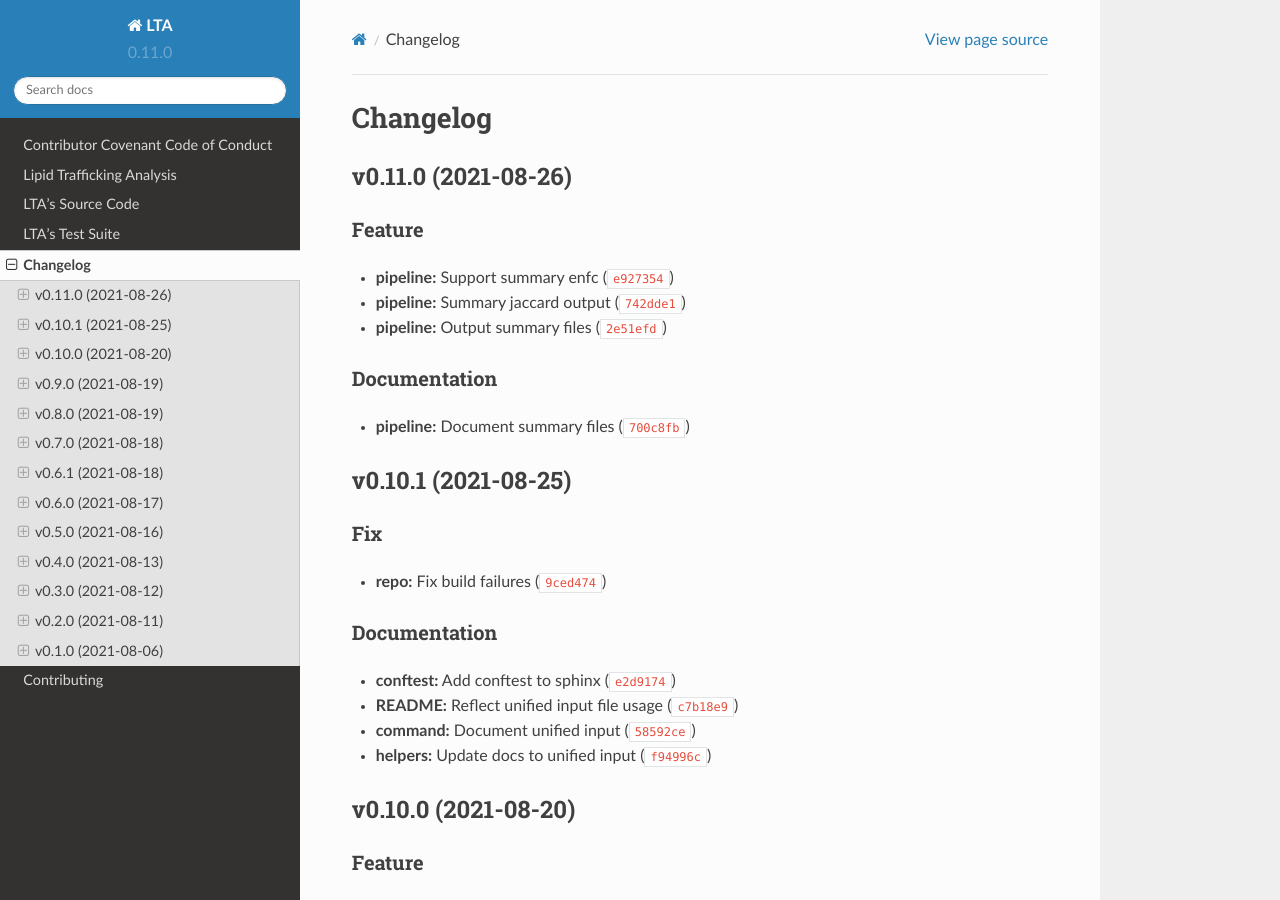
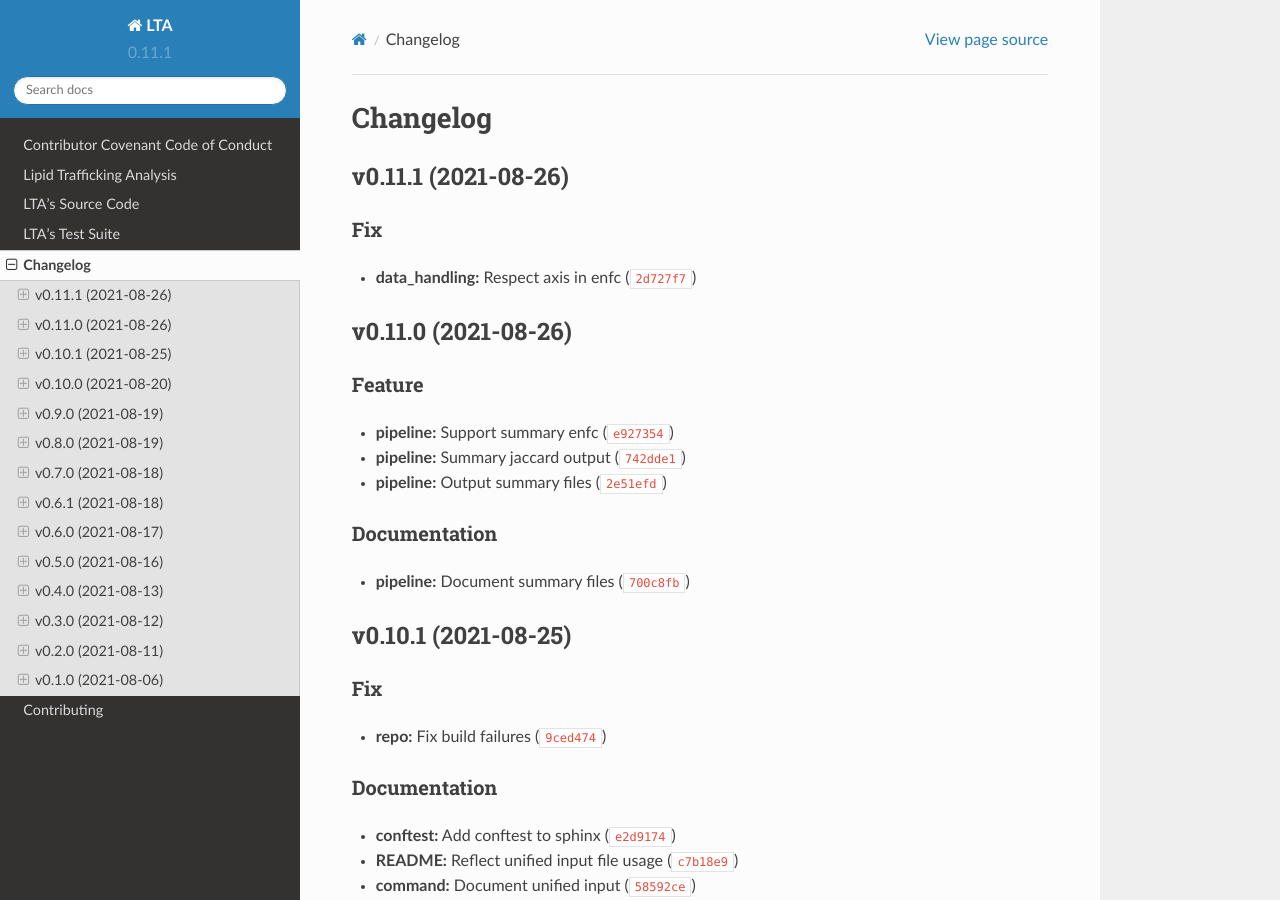
Before and after one commit to IMS-Bio2Core-Facility/lta, a Sphinx documentation site: the page built from docs/changelog.md, in a window 1280 px wide and 900 px high. Built offline with Sphinx 7.4.7 and the Read the Docs theme 2.0.0, drawn with Linux system fonts in a browser that asks for light colours.

Commit message:
0.11.1
Automatically generated by python-semantic-release

```diff
--- a/CHANGELOG.md
+++ b/CHANGELOG.md
@@ -1,6 +1,10 @@
 # Changelog
 
 <!--next-version-placeholder-->
+
+## v0.11.1 (2021-08-26)
+### Fix
+* **data_handling:** Respect axis in enfc ([`2d727f7`](https://github.com/IMS-Bio2Core-Facility/lta/commit/2d727f716c06e972e4228f2932f572d5ed16b015))
 
 ## v0.11.0 (2021-08-26)
 ### Feature
--- a/docs/conf.py
+++ b/docs/conf.py
@@ -12,7 +12,7 @@ sys.path.insert(0, os.path.abspath("../lta/"))
 project = "LTA"
 author = "Ryan B Patterson-Cross"
 copyright = "2021, IMS-MRL Bioinformatics and Biostatistic Core"
-version = "0.11.0"
+version = "0.11.1"
 extensions = [
     "sphinx_rtd_theme",
     "sphinx.ext.autodoc",
--- a/lta/__init__.py
+++ b/lta/__init__.py
@@ -7,4 +7,4 @@ __version__ : str
     The version number,
     specified in the form 'major.minor.patch'
 """
-__version__ = "0.11.0"
+__version__ = "0.11.1"
--- a/pyproject.toml
+++ b/pyproject.toml
@@ -1,6 +1,6 @@
 [tool.poetry]
 name = "LTA"
-version = "0.11.0"
+version = "0.11.1"
 description = "Lipid Trafficking Analysis"
 license = "MIT"
 authors = ["rbpatt2019 <rb.patterson.cross@gmail.com>"]
```
